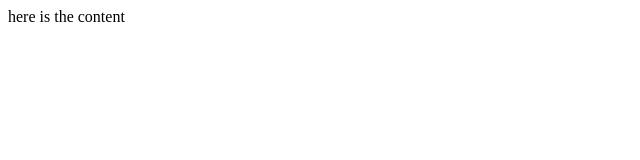
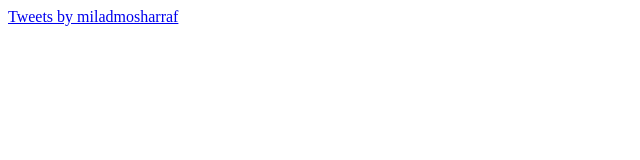
Before and after one commit to miladenroute/miladenroute.github.io, a plain HTML site: page index.html in a window 1280 px wide. Shown: the whole page, without its empty margins (0-640 px from the left). Drawn offline with Linux system fonts and the light colour scheme.

Commit message:
Update index.html

```diff
--- a/index.html
+++ b/index.html
@@ -1,6 +1,5 @@
 <!DOCTYPE html>
 <html>
 <body>
-  here is the content
-</body>
+<a class="twitter-timeline" href="https://twitter.com/miladmosharraf?ref_src=twsrc%5Etfw">Tweets by miladmosharraf</a> <script async src="https://platform.twitter.com/widgets.js" charset="utf-8"></script></body>
 </html>
```
